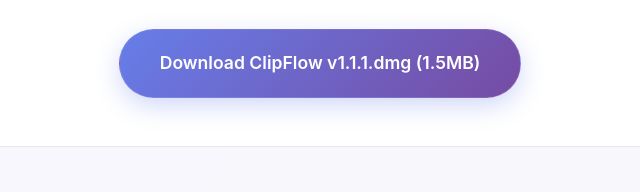
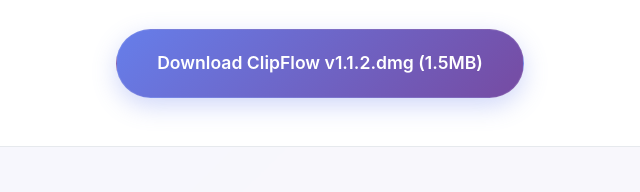
Before and after one commit to raslanismail87/clipboard, a plain HTML site: page index.html in a window 1280 px wide. Shown: the part 586-778 px from the top of the page, 320-960 px from the left. Drawn offline with Linux system fonts and the light colour scheme.

Commit message:
Fix DMG corruption issues and release v1.1.2
DMG Build Improvements:
- Remove quarantine attributes from app bundle and DMG
- Add proper permissions (755) to app bundle
- Clean extended attributes that cause corruption
- Add DMG integrity verification after build
- Enhance error handling and user feedback

New Tools:
- verify_dmg.sh: Comprehensive DMG testing script
- Checks file integrity, mount capability, and app bundle
- Provides installation instructions for unsigned apps

Fixes:
- Resolves "ClipFlow is damaged" error on download
- Prevents Gatekeeper blocking unsigned apps
- Ensures proper DMG structure and integrity

Updated GitHub Pages to v1.1.2 download link

🤖 Generated with [Claude Code](https://claude.ai/code)

Co-Authored-By: Claude <noreply@anthropic.com>

```diff
--- a/index.html
+++ b/index.html
@@ -201,7 +201,7 @@
             <section class="hero">
                 <h2>Never lose your clipboard history again</h2>
                 <p>ClipFlow is a lightweight, efficient clipboard manager that keeps track of everything you copy, making it instantly accessible whenever you need it.</p>
-                <a href="https://github.com/raslanismail87/clipboard/raw/master/ClipFlow-1.1.1.dmg" class="download-btn">Download ClipFlow v1.1.1.dmg (1.5MB)</a>
+                <a href="https://github.com/raslanismail87/clipboard/raw/master/ClipFlow-1.1.2.dmg" class="download-btn">Download ClipFlow v1.1.2.dmg (1.5MB)</a>
             </section>
 
             <section class="features">
```
Also changed, not shown: 4 other files.
